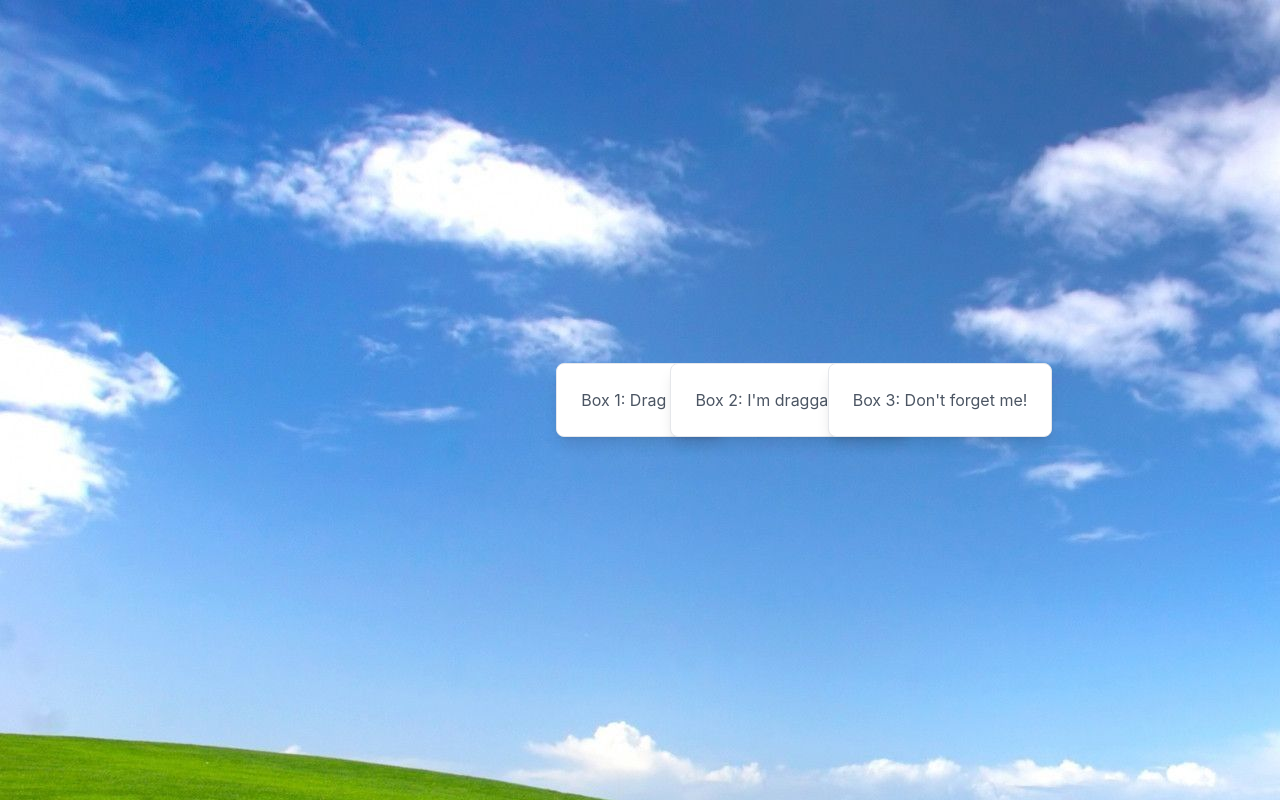
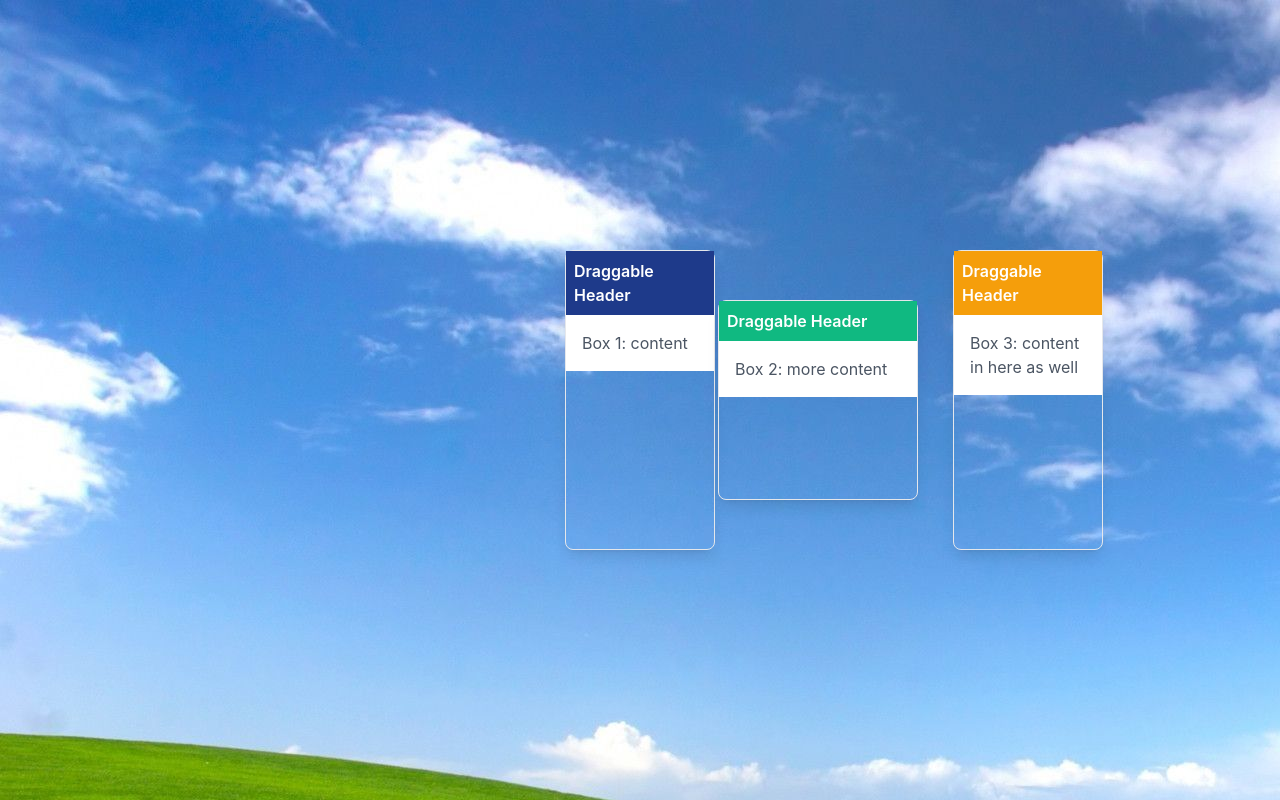
Before and after one commit to sashinshin/rathole, a React (Create React App) app: page / in a window 1280 px wide. Built offline with nearby package versions, Linux system fonts and the light colour scheme.

Commit message:
Make boxes a fixed size and draggable by the header only

```diff
--- a/package.json
+++ b/package.json
@@ -41,6 +41,7 @@
     ]
   },
   "devDependencies": {
+    "gh-pages": "^6.1.1",
     "tailwindcss": "^3.4.11"
   }
 }
--- a/src/components/App.tsx
+++ b/src/components/App.tsx
@@ -1,3 +1,4 @@
+// App.tsx
 import React, { useState } from 'react';
 import DraggableBox from './DraggableBox';
 
@@ -11,27 +12,37 @@ const App: React.FC = () => {
   };
 
   return (
-    <div className="min-h-screen flex items-center justify-center">
+    <div className="min-h-screen flex items-center justify-center space-x-4">
+      {/* Render three draggable boxes with different sizes and header colors */}
       <DraggableBox
-        content="Box 1: Drag me!"
+        content="Box 1: content"
         initialX={0}
         initialY={0}
         zIndex={activeBoxIndex === 0 ? 10 : 1}
+        headerColor="#1E3A8A" // Blue header
         onDragStart={() => handleDragStart(0)}
+        width="150px"
+        height="300px" // Tall box
       />
       <DraggableBox
-        content="Box 2: I'm draggable too!"
-        initialX={150}
+        content="Box 2: more content"
+        initialX={170}
         initialY={0}
         zIndex={activeBoxIndex === 1 ? 10 : 1}
+        headerColor="#10B981" // Green header
         onDragStart={() => handleDragStart(1)}
+        width="200px"
+        height="200px" // Big square box
       />
       <DraggableBox
-        content="Box 3: Don't forget me!"
-        initialX={300}
+        content="Box 3: content in here as well"
+        initialX={380}
         initialY={0}
         zIndex={activeBoxIndex === 2 ? 10 : 1}
+        headerColor="#F59E0B" // Yellow header
         onDragStart={() => handleDragStart(2)}
+        width="150px"
+        height="300px" // Tall box similar to the first
       />
     </div>
   );
--- a/src/components/DraggableBox.tsx
+++ b/src/components/DraggableBox.tsx
@@ -5,7 +5,10 @@ type DraggableBoxProps = {
   initialX: number;
   initialY: number;
   zIndex: number;
+  headerColor: string;
   onDragStart: () => void;
+  width: string;
+  height: string;
 };
 
 const DraggableBox: React.FC<DraggableBoxProps> = ({
@@ -13,21 +16,26 @@ const DraggableBox: React.FC<DraggableBoxProps> = ({
   initialX,
   initialY,
   zIndex,
+  headerColor,
   onDragStart,
+  width,
+  height,
 }) => {
   const [position, setPosition] = useState({ x: initialX, y: initialY });
   const [isDragging, setIsDragging] = useState(false);
   const [offset, setOffset] = useState({ x: 0, y: 0 });
 
+  // Handle the start of the drag when the header is grabbed
   const handleMouseDown = (e: React.MouseEvent<HTMLDivElement>) => {
     setIsDragging(true);
-    onDragStart(); // Trigger the drag start event to update z-index
+    onDragStart();
     setOffset({
       x: e.clientX - position.x,
       y: e.clientY - position.y,
     });
   };
 
+  // Handle the dragging movement
   const handleMouseMove = (e: React.MouseEvent<HTMLDivElement>) => {
     if (!isDragging) return;
 
@@ -37,23 +45,36 @@ const DraggableBox: React.FC<DraggableBoxProps> = ({
     });
   };
 
+  // Handle the end of the drag
   const handleMouseUp = () => {
     setIsDragging(false);
   };
 
   return (
     <div
-      className="select-none fixed p-6 bg-white rounded-lg shadow-lg border border-gray-200 cursor-grab active:cursor-grabbing"
+      className={`fixed rounded-lg shadow-lg border border-gray-200 select-none`}
       style={{
         transform: `translate(${position.x}px, ${position.y}px)`,
-        zIndex, // Apply the dynamic z-index
+        zIndex,
+        width,
+        height,
       }}
-      onMouseDown={handleMouseDown}
       onMouseMove={handleMouseMove}
       onMouseUp={handleMouseUp}
-      onMouseLeave={handleMouseUp}
+      onMouseLeave={handleMouseUp} // Ensures dragging stops when the mouse leaves the box
     >
-      <p className="text-gray-600">{content}</p>
+      {/* Header section that triggers the drag */}
+      <div
+        className={`p-2 cursor-grab active:cursor-grabbing`}
+        style={{ backgroundColor: headerColor }}
+        onMouseDown={handleMouseDown}
+      >
+        <h3 className="text-white font-semibold">Draggable Header</h3>
+      </div>
+      {/* Content section */}
+      <div className="p-4 bg-white">
+        <p className="text-gray-600">{content}</p>
+      </div>
     </div>
   );
 };
```
Also changed, not shown: 1 other file (tests, documents, lock files or other folders).
